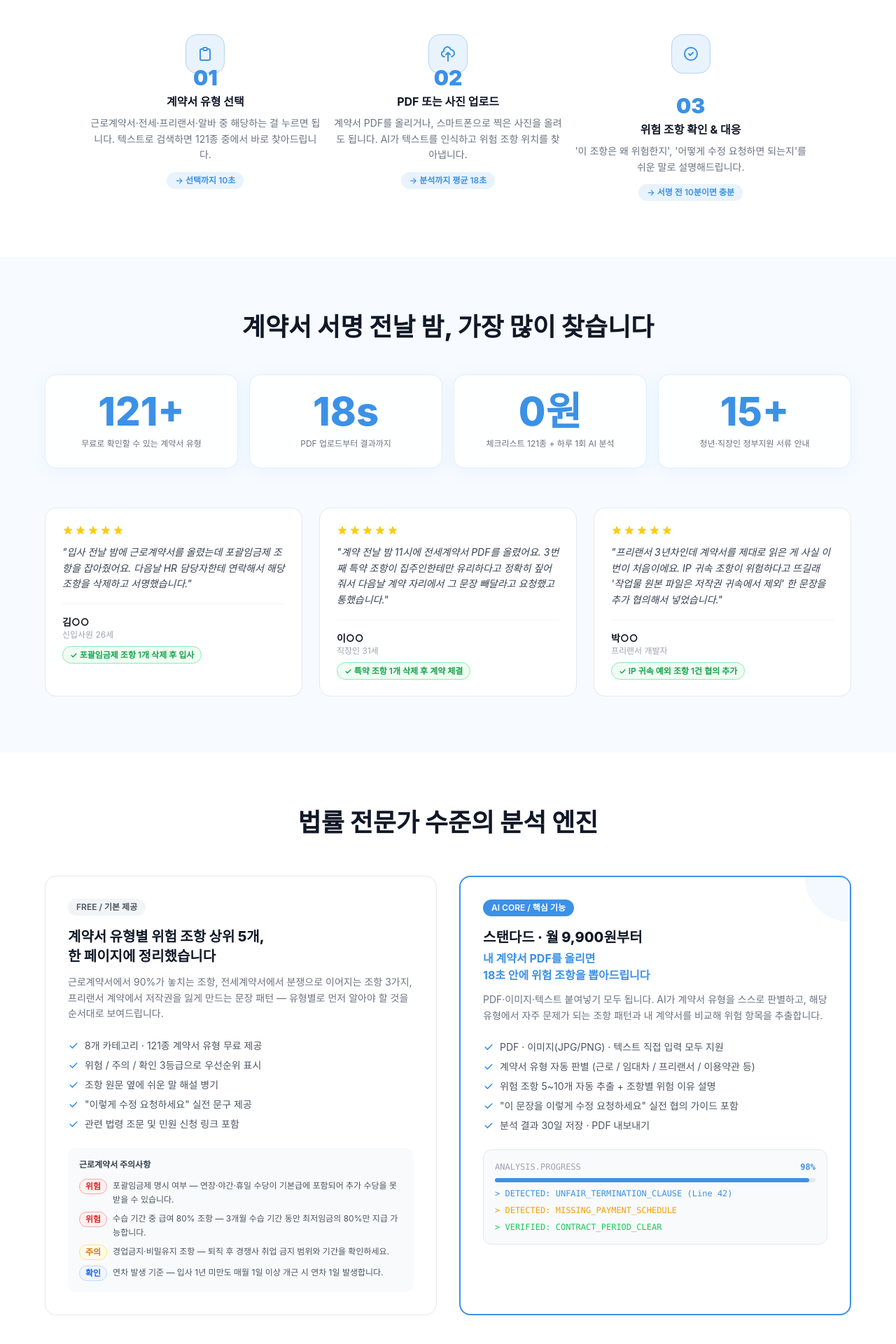
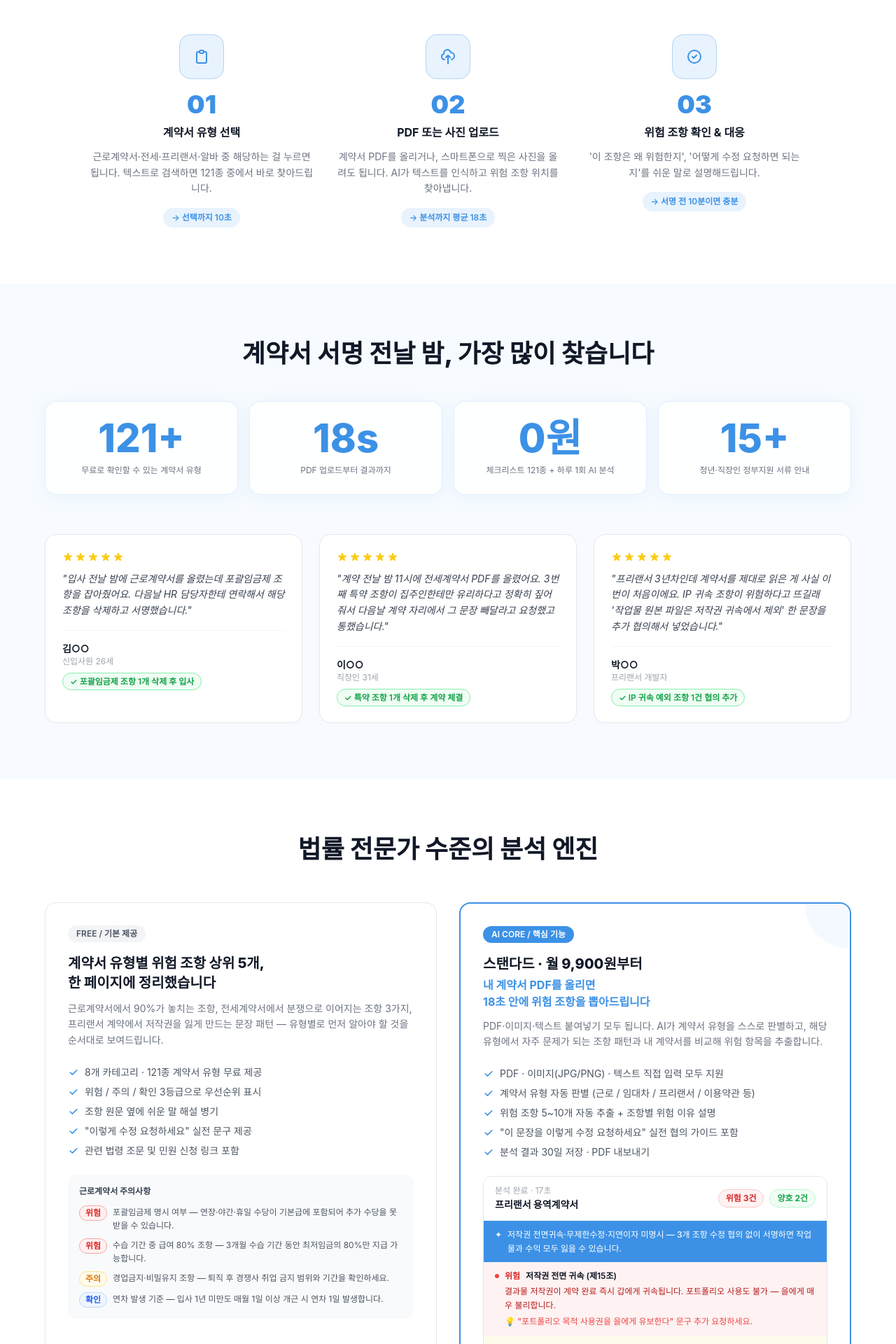
Before and after one commit to msdy1102/onbyun, a Next.js app: page / in a window 1280 px wide. Shown: the part 2515-4435 px from the top of the page at 70% size. Built offline with nearby package versions, Linux system fonts and the light colour scheme; no server answers; a web font is replaced by a local one.

Commit message:
계약서 버튼 연결 수정, 리뷰 이름 가림, 글자높이 수정, ai분석 예시 수정

```diff
--- a/app/components/Landing.js
+++ b/app/components/Landing.js
@@ -297,35 +297,35 @@ const CONTRACT_TYPES = [
     title: "근로계약서",
     desc: "수습 3개월간 급여를 20% 깎는 조항, 퇴직 후 2년간 경쟁사 입사를 막는 조항 — 서명 전 이 2가지만 확인해도 달라집니다.",
     tags: ["#포괄임금", "#수습 급여 삭감", "#경업금지"],
-    href: "/doc?id=labor",
+    href: "/doc/labor",
   },
   {
     icon: "🏠",
     title: "전세·임대차 계약서",
     desc: "근저당이 보증금보다 높으면 경매 시 한 푼도 못 받을 수 있습니다. 계약 전 등기부등본 1장으로 확인할 수 있는 것들을 알려드립니다.",
     tags: ["#근저당 초과", "#특약 조항", "#보증금 반환"],
-    href: "/doc?id=lease",
+    href: "/doc/lease",
   },
   {
     icon: "💻",
     title: "프리랜서 계약서",
     desc: "'작업물 저작권 전부 발주사 귀속' 조항은 국내 외주 계약의 70%에 들어있습니다. 서명 전 삭제 또는 수정 요청 가능한 조항을 알려드립니다.",
     tags: ["#IP 귀속", "#대금 지급 지연", "#무한 수정 요구"],
-    href: "/doc?id=freelance",
+    href: "/doc/freelance",
   },
   {
     icon: "☕",
     title: "알바 계약서",
     desc: "주 15시간 이상 일하면 주휴수당이 법으로 보장됩니다. 안 줘도 된다고 써있는 계약서는 그 조항 자체가 무효입니다.",
     tags: ["#주휴수당", "#최저임금", "#즉시 해고 통보"],
-    href: "/doc?id=alba",
+    href: "/doc/labor-15up-5up",
   },
   {
     icon: "🏢",
     title: "상가 임대차 계약서",
     desc: "최초 계약일로부터 10년간 계약갱신을 요구할 권리가 있습니다. 임대인이 거절할 수 있는 조건 6가지를 미리 파악하세요.",
     tags: ["#계약갱신 거절 조건", "#권리금 회수", "#임대료 5% 상한"],
-    href: "/doc?id=commercial",
+    href: "/doc/commercial-lease",
   },
   {
     icon: "📁",
@@ -393,21 +393,21 @@ function ContractsSection() {
 const REVIEWS_PROBLEM = [
   {
     quote: "입사 6개월 만에 야근이 주 4회로 늘었는데, 계약서에 '포괄임금제'가 적혀 있어서 추가 수당을 하나도 못 받았어요. 서명 전에 그 조항이 뭔지 알았더라면...",
-    name: "김민준",
+    name: "김○○",
     role: "직장인 1년차 · 서울",
     result: "월 40시간 초과근무 수당 0원",
     icon: "💼",
   },
   {
     quote: "3줄짜리 특약이 문제였어요. '임차인 귀책 사유 시 보증금에서 수리비 우선 공제' — 이 한 문장 때문에 보증금 1,800만 원 중 340만 원을 못 돌려받았습니다.",
-    name: "이수진",
+    name: "이○○",
     role: "직장인 29세 · 인천",
     result: "보증금 340만 원 미반환",
     icon: "🏠",
   },
   {
     quote: "3개월 작업한 브랜드 디자인인데, 계약서 제15조 한 줄로 포트폴리오에도 올릴 수 없게 됐어요. 클라이언트가 '업계 표준'이라고 해서 그냥 믿었는데.",
-    name: "박지호",
+    name: "박○○",
     role: "프리랜서 디자이너 3년차",
     result: "3개월 작업물 저작권 전부 상실",
     icon: "💻",
@@ -515,31 +515,23 @@ function HowItWorksSection() {
           </p>
         </div>
 
-        <div className="flex flex-col md:flex-row items-start gap-8 md:gap-4">
+        <div className="grid grid-cols-1 md:grid-cols-3 gap-8">
           {STEPS.map((step, i) => (
-            <div key={step.num} className="flex-1 flex flex-col md:flex-row">
-              <div className="flex md:flex-col items-start gap-4 md:items-center">
-                {/* 스텝 원 */}
-                <div className="flex-shrink-0">
-                  <div className="w-14 h-14 rounded-2xl bg-brand-light border border-brand-border flex items-center justify-center mb-0 md:mb-3">
-                    {step.icon}
-                  </div>
-                </div>
-
-                {/* 연결선 (데스크탑) */}
-                {i < STEPS.length - 1 && (
-                  <div className="hidden md:block step-connector mt-0 mx-4 self-center" style={{ marginTop: "-3.5rem" }} />
-                )}
-
-                <div className="flex-1 md:text-center">
-                  <div className="text-brand font-black text-3xl mb-1 hidden md:block">{step.num}</div>
-                  <h3 className="font-bold text-gray-900 text-base mb-2">{step.title}</h3>
-                  <p className="text-gray-500 text-sm leading-relaxed mb-3">{step.desc}</p>
-                  <span className="inline-block bg-brand-light text-brand text-xs font-semibold px-3 py-1 rounded-full">
-                    → {step.time}
-                  </span>
-                </div>
+            <div key={step.num} className="flex flex-col items-center text-center">
+              {/* 아이콘 */}
+              <div className="w-16 h-16 rounded-2xl bg-brand-light border border-brand-border flex items-center justify-center mb-4">
+                {step.icon}
               </div>
+              {/* 번호 */}
+              <div className="text-brand font-black text-4xl mb-2">{step.num}</div>
+              {/* 제목 */}
+              <h3 className="font-bold text-gray-900 text-base mb-3">{step.title}</h3>
+              {/* 설명 */}
+              <p className="text-gray-500 text-sm leading-relaxed mb-4">{step.desc}</p>
+              {/* 시간 뱃지 */}
+              <span className="inline-block bg-brand-light text-brand text-xs font-semibold px-3 py-1.5 rounded-full">
+                → {step.time}
+              </span>
             </div>
           ))}
         </div>
@@ -723,18 +715,79 @@ function FeaturesSection() {
                 ))}
               </ul>
 
-              {/* AI 분석 결과 UI 미리보기 */}
-              <div className="bg-gray-50 border border-gray-200 rounded-xl p-4 space-y-2 text-xs font-mono">
-                <div className="flex items-center justify-between text-gray-400 mb-2">
-                  <span>ANALYSIS.PROGRESS</span>
-                  <span className="text-brand font-bold">98%</span>
+              {/* AI 분석 결과 UI 미리보기 — 실제 결과 스타일 */}
+              <div className="rounded-xl overflow-hidden border border-gray-200">
+                {/* 결과 헤더 */}
+                <div className="bg-white px-4 py-3 border-b border-gray-100 flex items-center justify-between">
+                  <div>
+                    <div className="text-xs text-gray-400 mb-0.5">분석 완료 · 17초</div>
+                    <div className="text-sm font-bold text-gray-900">프리랜서 용역계약서</div>
+                  </div>
+                  <div className="flex gap-2">
+                    <span className="text-xs font-bold px-2.5 py-1 rounded-full bg-red-50 text-red-600 border border-red-200">위험 3건</span>
+                    <span className="text-xs font-bold px-2.5 py-1 rounded-full bg-green-50 text-green-600 border border-green-200">양호 2건</span>
+                  </div>
                 </div>
-                <div className="h-1.5 bg-gray-200 rounded-full mb-3">
-                  <div className="h-1.5 bg-brand rounded-full" style={{ width: "98%" }} />
+                {/* AI 한줄 평가 */}
+                <div className="bg-brand px-4 py-2.5 flex items-start gap-2">
+                  <span className="text-white text-xs mt-0.5">✦</span>
+                  <p className="text-white text-xs leading-relaxed font-medium">
+                    저작권 전면귀속·무제한수정·지연이자 미명시 — 3개 조항 수정 협의 없이 서명하면 작업물과 수익 모두 잃을 수 있습니다.
+                  </p>
                 </div>
-                <p className="text-brand">&gt; DETECTED: UNFAIR_TERMINATION_CLAUSE (Line 42)</p>
-                <p className="text-amber-500">&gt; DETECTED: MISSING_PAYMENT_SCHEDULE</p>
-                <p className="text-green-500">&gt; VERIFIED: CONTRACT_PERIOD_CLEAR</p>
+                {/* 결과 항목 */}
+                <div className="bg-white divide-y divide-gray-50">
+                  {/* 위험 1 */}
+                  <div className="px-4 py-3 bg-red-50">
+                    <div className="flex items-center gap-2 mb-1">
+                      <span className="w-1.5 h-1.5 rounded-full bg-red-500 flex-shrink-0"></span>
+                      <span className="text-red-600 text-xs font-bold">위험</span>
+                      <span className="text-gray-900 text-xs font-semibold">저작권 전면 귀속 (제15조)</span>
+                    </div>
+                    <p className="text-red-700 text-xs leading-relaxed pl-3.5">
+                      결과물 저작권이 계약 완료 즉시 갑에게 귀속됩니다. 포트폴리오 사용도 불가 — 을에게 매우 불리합니다.
+                    </p>
+                    <div className="mt-1.5 pl-3.5 text-xs text-red-500 font-medium">
+                      💡 "포트폴리오 목적 사용권을 을에게 유보한다" 문구 추가 요청하세요.
+                    </div>
+                  </div>
+                  {/* 위험 2 */}
+                  <div className="px-4 py-3 bg-amber-50">
+                    <div className="flex items-center gap-2 mb-1">
+                      <span className="w-1.5 h-1.5 rounded-full bg-amber-400 flex-shrink-0"></span>
+                      <span className="text-amber-700 text-xs font-bold">위험</span>
+                      <span className="text-gray-900 text-xs font-semibold">무제한 수정 요구 (제16조)</span>
+                    </div>
+                    <p className="text-amber-700 text-xs leading-relaxed pl-3.5">
+                      납품 후 30일 이내 수정 횟수 무제한 — 검수 기준 없이 을이 무한 수정에 묶일 수 있습니다.
+                    </p>
+                    <div className="mt-1.5 pl-3.5 text-xs text-amber-600 font-medium">
+                      💡 "수정은 2회 이내, 범위는 최초 요구사항 기준" 으로 명시 요청하세요.
+                    </div>
+                  </div>
+                  {/* 위험 3 */}
+                  <div className="px-4 py-3 bg-amber-50">
+                    <div className="flex items-center gap-2 mb-1">
+                      <span className="w-1.5 h-1.5 rounded-full bg-amber-400 flex-shrink-0"></span>
+                      <span className="text-amber-700 text-xs font-bold">주의</span>
+                      <span className="text-gray-900 text-xs font-semibold">대금 지급 지연이자 미명시 (제17조)</span>
+                    </div>
+                    <p className="text-amber-700 text-xs leading-relaxed pl-3.5">
+                      지급 기한 60일 + 지연이자 없음 — 갑의 내부 검수가 길어지면 대금 지연 시 보상 수단이 없습니다.
+                    </p>
+                  </div>
+                  {/* 양호 */}
+                  <div className="px-4 py-3 bg-green-50">
+                    <div className="flex items-center gap-2 mb-1">
+                      <span className="w-1.5 h-1.5 rounded-full bg-green-500 flex-shrink-0"></span>
+                      <span className="text-green-700 text-xs font-bold">양호</span>
+                      <span className="text-gray-900 text-xs font-semibold">계약 기간 및 납품 일정 명확</span>
+                    </div>
+                    <p className="text-green-700 text-xs leading-relaxed pl-3.5">
+                      계약 기간, 납품 일정, 업무 범위가 명확하게 명시되어 있습니다.
+                    </p>
+                  </div>
+                </div>
               </div>
             </div>
           </div>
```
